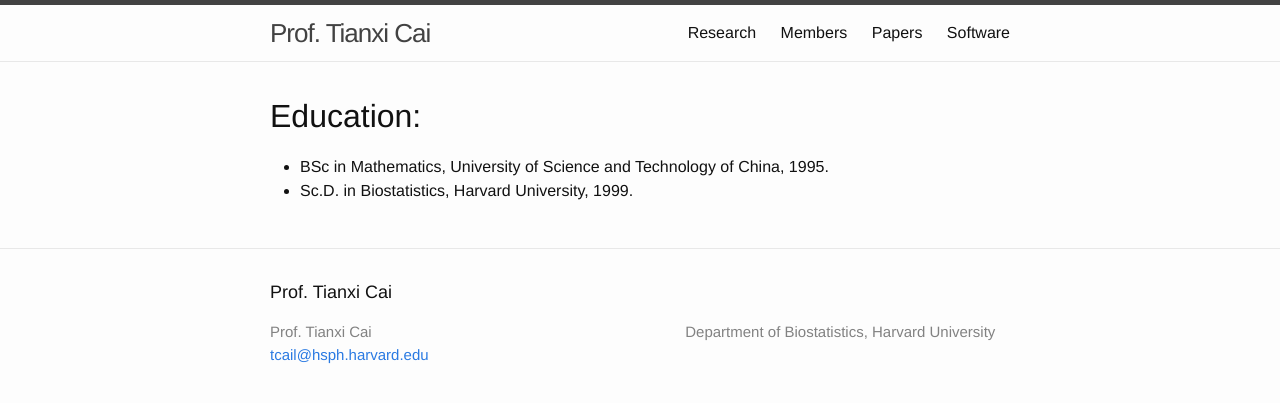
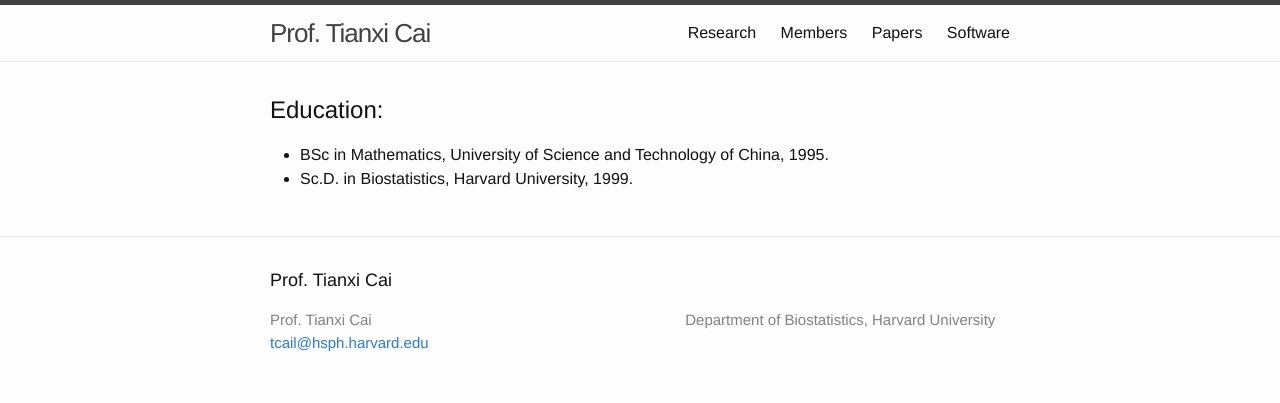
Before and after one commit to Xuanmengcai/Xuanmengcai-github-io, a Jekyll site: the page built from index.md, in a window 1280 px wide. Shown: the top 403 px of the page. Built offline with Jekyll 4.4.1, drawn with Linux system fonts in a browser that asks for light colours.

```diff
--- a/index.md
+++ b/index.md
@@ -3,7 +3,7 @@ layout: default
 ---
 
 
-# Education:
+## Education:
 
 * BSc in Mathematics, University of Science and Technology of China, 1995.
 * Sc.D. in Biostatistics, Harvard University, 1999.
```
